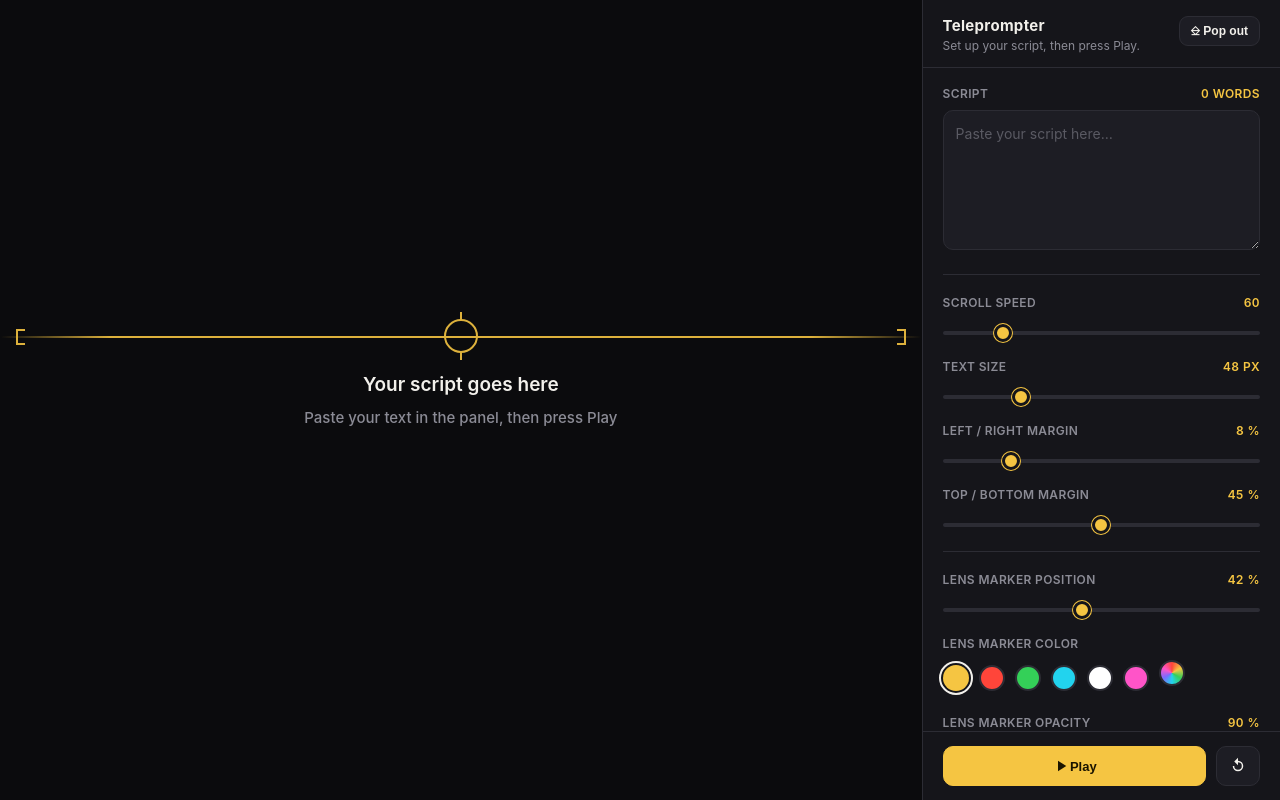
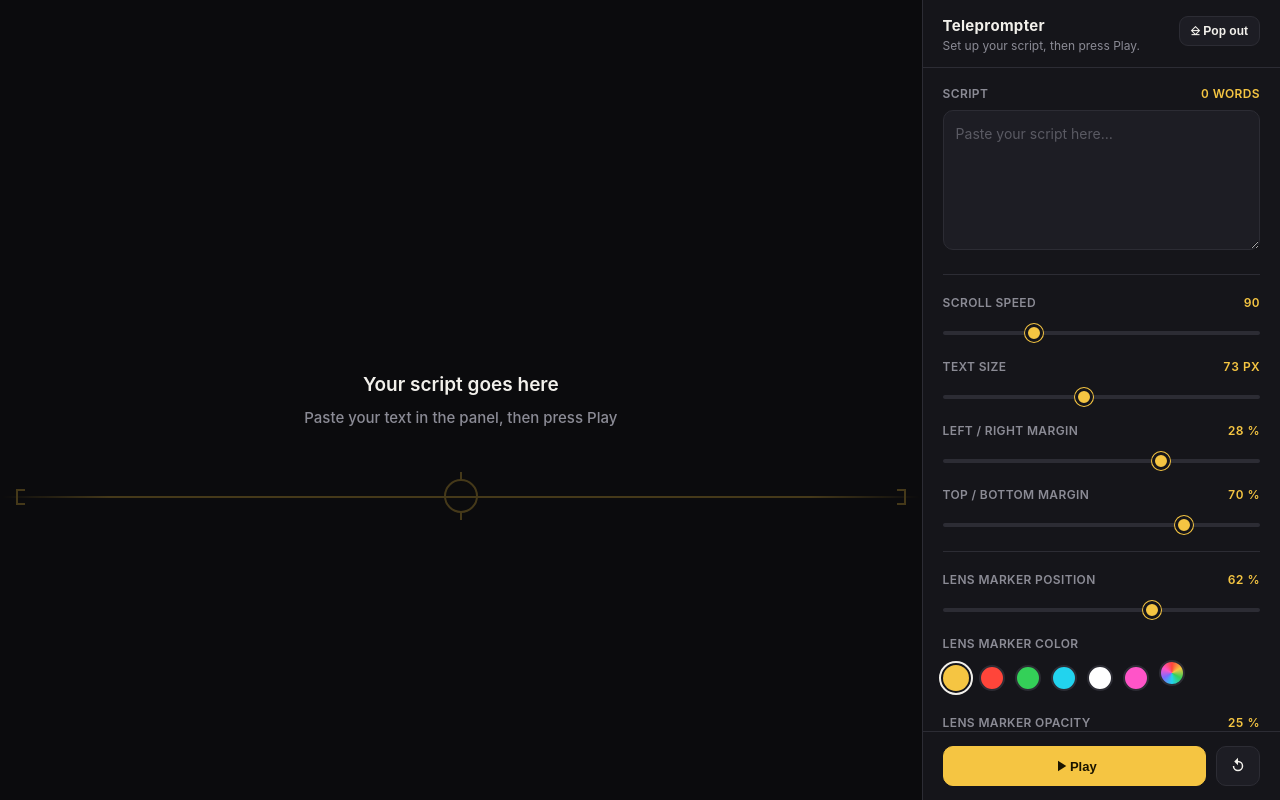
Before and after one commit to jtanfranco/JTeleprompt, a plain HTML site: page index.html in a window 1280 px wide. Drawn offline with Linux system fonts and the light colour scheme.

Commit message:
Update index.html

```diff
--- a/index.html
+++ b/index.html
@@ -160,12 +160,12 @@
         <textarea id="text" placeholder="Paste your script here…"></textarea>
       </div>
       <div class="divider"></div>
-      <div class="field"><label>Scroll speed <span class="val" id="speedVal">60</span></label><input type="range" id="speed" min="10" max="300" value="60" step="5"></div>
-      <div class="field"><label>Text size <span class="val" id="sizeVal">48 px</span></label><input type="range" id="size" min="20" max="140" value="48" step="1"></div>
-      <div class="field"><label>Left / right margin <span class="val" id="hmarginVal">8 %</span></label><input type="range" id="hmargin" min="0" max="40" value="8" step="1"></div>
-      <div class="field"><label>Top / bottom margin <span class="val" id="vmarginVal">45 %</span></label><input type="range" id="vmargin" min="0" max="90" value="45" step="1"></div>
+      <div class="field"><label>Scroll speed <span class="val" id="speedVal">90</span></label><input type="range" id="speed" min="10" max="300" value="90" step="5"></div>
+      <div class="field"><label>Text size <span class="val" id="sizeVal">73 px</span></label><input type="range" id="size" min="20" max="140" value="73" step="1"></div>
+      <div class="field"><label>Left / right margin <span class="val" id="hmarginVal">28 %</span></label><input type="range" id="hmargin" min="0" max="40" value="28" step="1"></div>
+      <div class="field"><label>Top / bottom margin <span class="val" id="vmarginVal">70 %</span></label><input type="range" id="vmargin" min="0" max="90" value="70" step="1"></div>
       <div class="divider"></div>
-      <div class="field"><label>Lens marker position <span class="val" id="markerPosVal">42 %</span></label><input type="range" id="markerPos" min="5" max="90" value="42" step="1"></div>
+      <div class="field"><label>Lens marker position <span class="val" id="markerPosVal">62 %</span></label><input type="range" id="markerPos" min="5" max="90" value="62" step="1"></div>
       <div class="field">
         <label>Lens marker color</label>
         <div class="swatches" id="swatches">
@@ -178,7 +178,7 @@
           <label class="sw custom" title="Custom color"><input type="color" id="markerColorCustom" value="#F5C542"></label>
         </div>
       </div>
-      <div class="field"><label>Lens marker opacity <span class="val" id="markerOpacityVal">90 %</span></label><input type="range" id="markerOpacity" min="10" max="100" value="90" step="5"></div>
+      <div class="field"><label>Lens marker opacity <span class="val" id="markerOpacityVal">25 %</span></label><input type="range" id="markerOpacity" min="10" max="100" value="25" step="5"></div>
       <div class="field">
         <label>Display</label>
         <div class="toggle-row"><div class="toggle on" id="markerToggle">Lens marker</div><div class="toggle" id="mirrorToggle">Mirror flip</div></div>
@@ -209,11 +209,17 @@
 
   var state = {
     playing:false, pos:0,
-    speed:60, size:48, hmargin:8, vmargin:45,
-    markerPos:42, markerOn:true, mirror:false,
-    markerColor:'#F5C542', markerOpacity:90, text:''
+    speed:90, size:73, hmargin:28, vmargin:70,
+    markerPos:62, markerOn:true, mirror:false,
+    markerColor:'#F5C542', markerOpacity:25, text:''
   };
   var SYNC = ['speed','size','hmargin','vmargin','markerPos','markerOn','mirror','markerColor','markerOpacity','text','playing'];
+
+  /* ---------- persistence (localStorage; no-op if unavailable) ---------- */
+  var STORE='teleprompter.settings.v1';
+  var PERSIST=['speed','size','hmargin','vmargin','markerPos','markerOn','mirror','markerColor','markerOpacity','text'];
+  function saveSettings(){ try{ var o={}; PERSIST.forEach(function(k){ o[k]=state[k]; }); localStorage.setItem(STORE,JSON.stringify(o)); }catch(e){} }
+  function loadSettings(){ try{ var raw=localStorage.getItem(STORE); if(!raw) return; var o=JSON.parse(raw); PERSIST.forEach(function(k){ if(o[k]!==undefined) state[k]=o[k]; }); }catch(e){} }
 
   var controlsWin=null, closePoll=null;
   var PLAY='M8 5v14l11-7z', PAUSE='M6 5h4v14H6zM14 5h4v14h-4z';
@@ -279,13 +285,13 @@
   function change(patch){
     for(var k in patch) state[k]=patch[k];
     syncDOM();
-    if(role==='main'){ renderPrompter(); pushControls(patch); }
+    if(role==='main'){ renderPrompter(); pushControls(patch); saveSettings(); }
     else pushMain(patch);
   }
   function applyIncoming(patch){
     for(var k in patch) state[k]=patch[k];
     syncDOM();
-    if(role==='main') renderPrompter();
+    if(role==='main'){ renderPrompter(); saveSettings(); }
   }
 
   /* ---------- scroll loop (main only) ---------- */
@@ -410,7 +416,7 @@
     syncDOM();
     if(window.opener) window.opener.postMessage({__tp:1,type:'ready'},'*');
   } else {
-    syncDOM(); renderPrompter(); requestAnimationFrame(loop);
+    loadSettings(); syncDOM(); renderPrompter(); requestAnimationFrame(loop);
   }
 })();
 </script>
```
